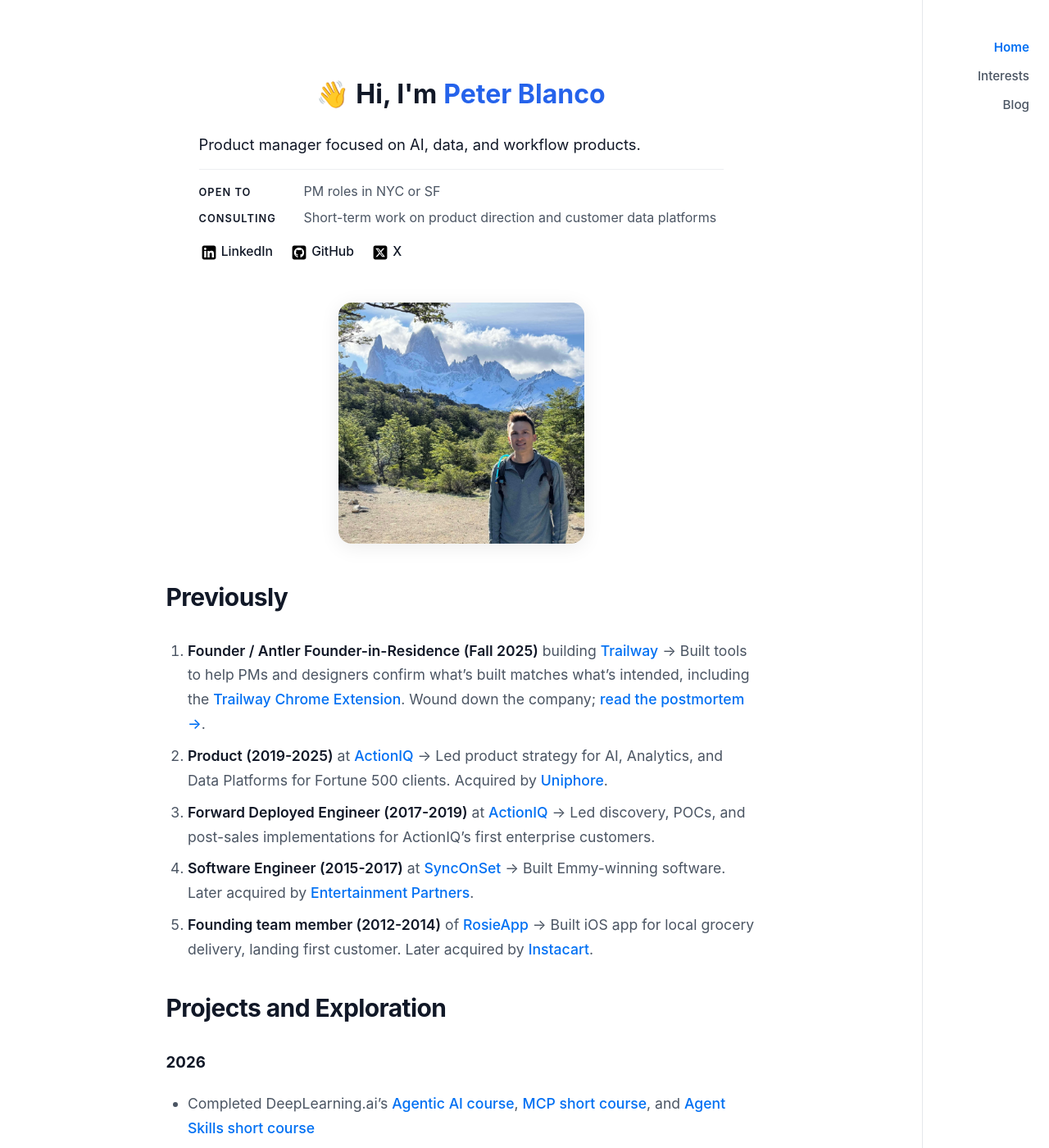
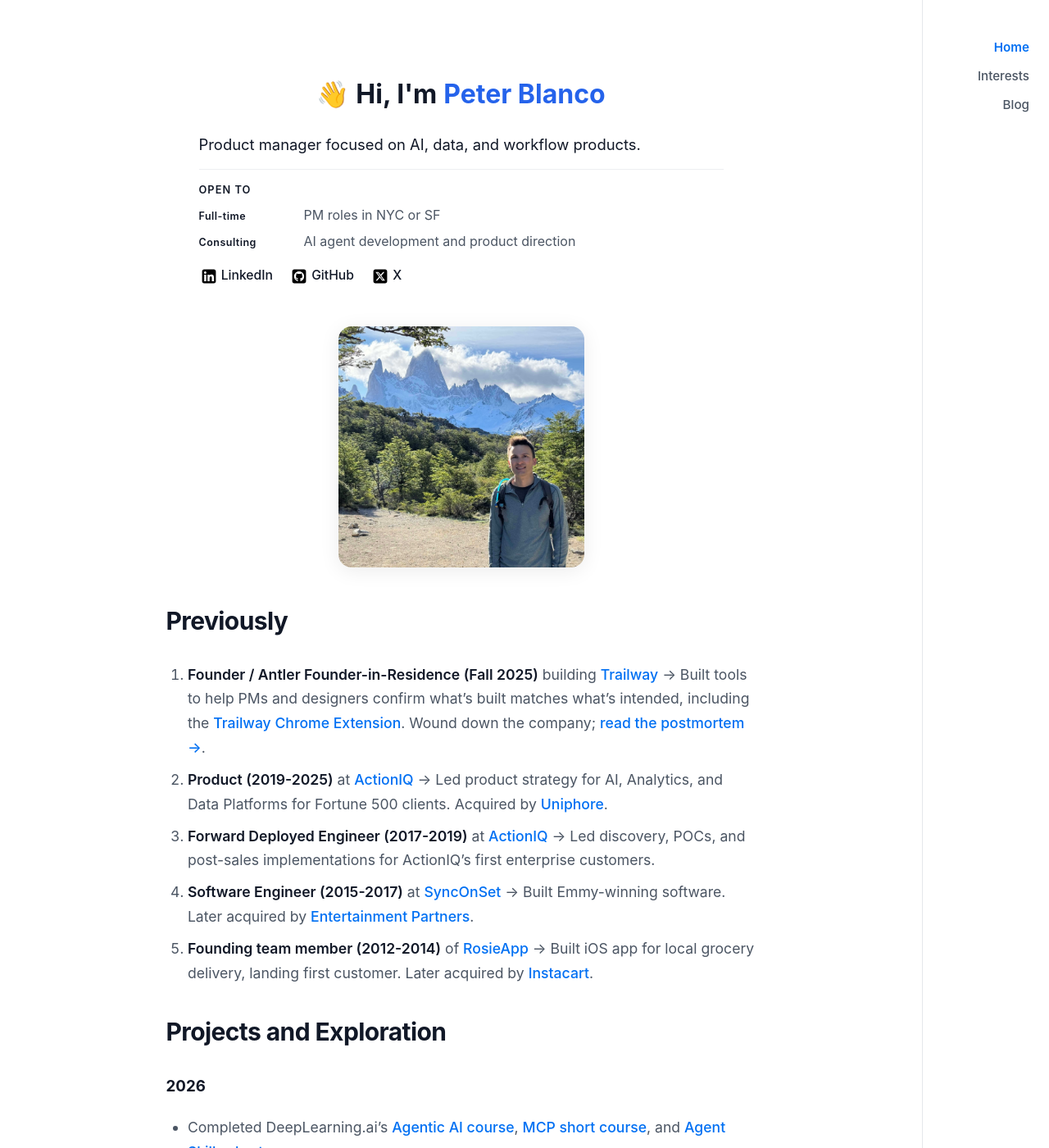
Before and after one commit to PBlanco/pblanco.github.io, a Jekyll site: the page built from index.md, in a window 1280 px wide and 1400 px high. Shown: the whole window at 82% size. Built offline with Jekyll 4.4.1, drawn with Linux system fonts in a browser that asks for light colours.

Commit message:
Update homepage availability copy

```diff
--- a/assets/css/styles.css
+++ b/assets/css/styles.css
@@ -413,6 +413,15 @@
   border-top: 1px solid rgba(229, 231, 235, 0.7);
 }
 
+.intro-meta-title {
+  margin-bottom: 0.45rem;
+  color: var(--text-primary);
+  font-size: 0.8rem;
+  font-weight: 600;
+  letter-spacing: 0.08em;
+  text-transform: uppercase;
+}
+
 .intro-meta p {
   margin: 0;
   font-size: 1rem;
@@ -431,10 +440,9 @@
 
 .intro-label {
   color: var(--text-primary);
-  font-size: 0.8rem;
+  font-size: 0.78rem;
   font-weight: 600;
-  letter-spacing: 0.08em;
-  text-transform: uppercase;
+  letter-spacing: 0.04em;
 }
 
 .intro-actions {
--- a/index.md
+++ b/index.md
@@ -11,8 +11,9 @@
       Product manager focused on AI, data, and workflow products.
     </p>
     <div class="intro-meta">
-      <p><span class="intro-label">Open to</span> PM roles in NYC or SF</p>
-      <p><span class="intro-label">Consulting</span> Short-term work on product direction and customer data platforms</p>
+      <div class="intro-meta-title">Open to</div>
+      <p><span class="intro-label">Full-time</span> PM roles in NYC or SF</p>
+      <p><span class="intro-label">Consulting</span> AI agent development and product direction</p>
     </div>
     <div class="intro-actions">
       <a href="https://www.linkedin.com/in/{{ site.linkedin_username }}" target="_blank" rel="noopener noreferrer">
```
Also changed, not shown: AGENTS.md (+1 -1 lines).
